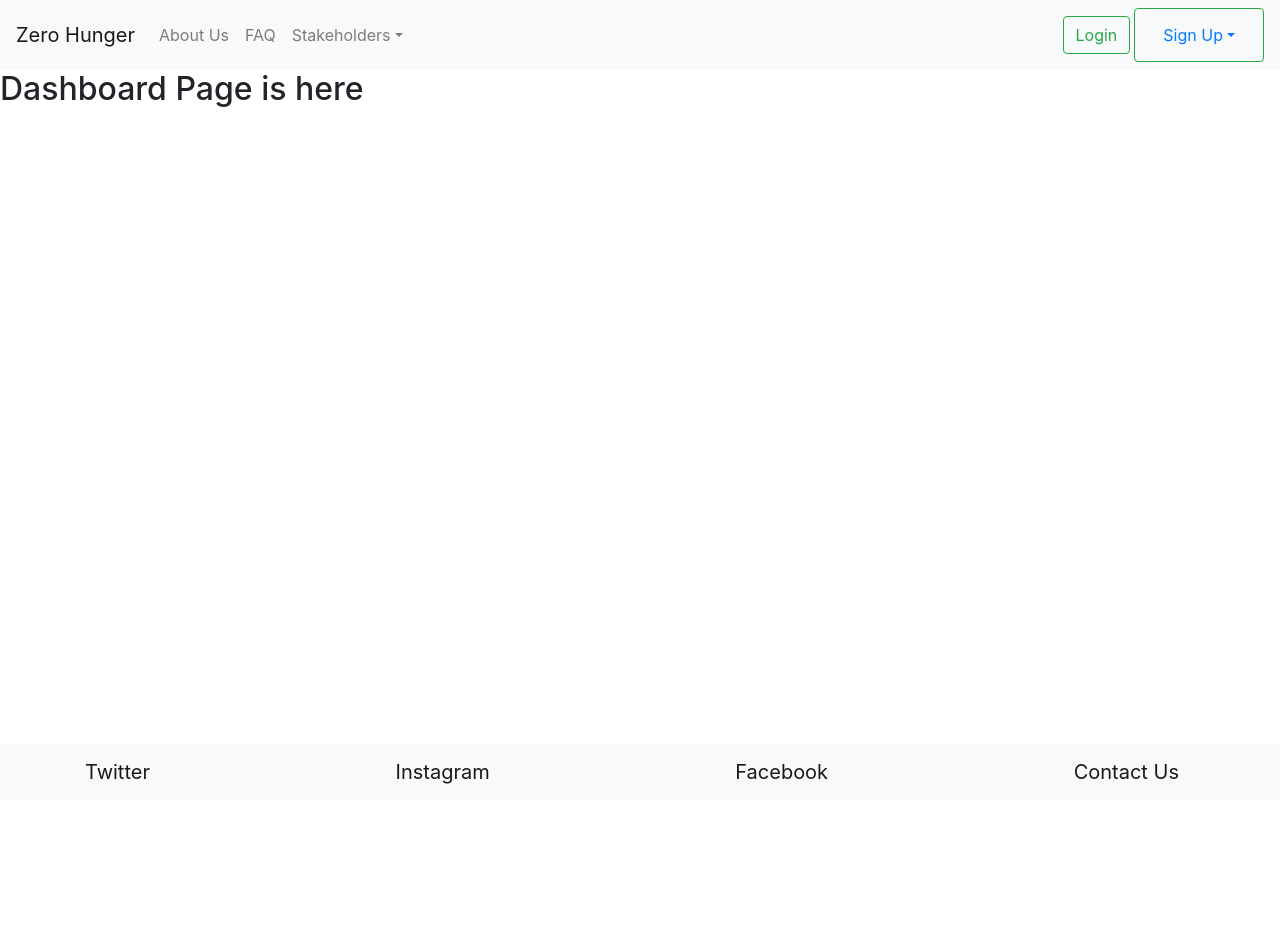
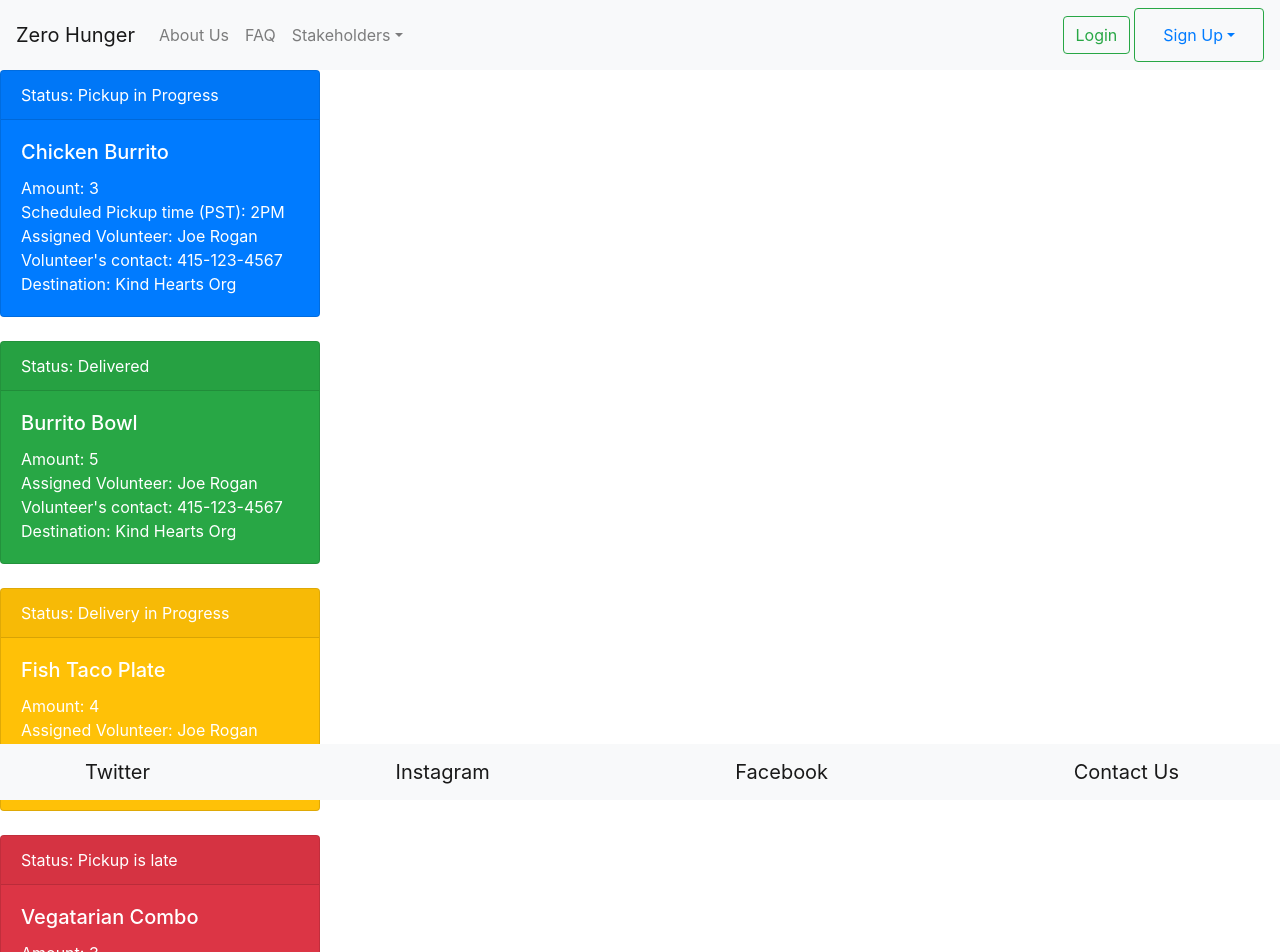
Before and after one commit to makhmudislamov/food-sharing-mvp, a React (Create React App) app in the folder food-sharing/: page /dashboard in a window 1280 px wide. Shown: the top 952 px of the page. Before the commit the page ends 800 px from the top, so only its background shows below. Built offline with nearby package versions, Linux system fonts and the light colour scheme.

Commit message:
added oreder cards

```diff
--- a/food-sharing/src/components/Auth.jsx
+++ b/food-sharing/src/components/Auth.jsx
@@ -1,6 +1,6 @@
 import React, { Component } from 'react';
 import Dashboard from './Dashboard';
-import LoginCard from './auth/loginCard';
+import LoginCard from './cards/loginCard';
 import { BrowserRouter as Router, Switch, Route } from "react-router-dom";
 
 class Auth extends Component {
--- a/food-sharing/src/components/Dashboard.jsx
+++ b/food-sharing/src/components/Dashboard.jsx
@@ -1,13 +1,12 @@
 import React, { Component } from 'react';
-import Navbar from "./navbar";
-import Footer from "./footer";
+import FoodCard from './cards/dashCard';
 
 class Dashboard extends Component {
     // state = {  }
     render() {
         return (
             <React.Fragment>
-                <h2>Dashboard Page is here</h2>
+                <FoodCard />
             </React.Fragment>
         );
     }
--- a/food-sharing/src/components/SignUp.jsx
+++ b/food-sharing/src/components/SignUp.jsx
@@ -1,7 +1,7 @@
 import React, { Component } from "react";
 import Navbar from "./navbar";
 import Footer from "./footer";
-import SignUpForm from "./auth/signupForm"
+import SignUpForm from "./cards/signupForm"
 
 class SignUp extends Component {
     // state = {  }
--- /dev/null
+++ b/food-sharing/src/components/cards/dashCard.jsx
@@ -0,0 +1,72 @@
+import React, { Component } from 'react';
+import { Card } from 'react-bootstrap';
+class FoodCard extends Component {
+    // state = {  }
+    render() {
+        return (
+            <React.Fragment>
+                <>
+                    <Card bg="primary" text="white" style={{ width: "20rem" }}>
+                        <Card.Header>Status: Pickup in Progress</Card.Header>
+                        <Card.Body>
+                            <Card.Title>Chicken Burrito</Card.Title>
+                            <Card.Text>
+                                Amount: 3 <br />
+                                Scheduled Pickup time (PST): 2PM <br />
+                                Assigned Volunteer: Joe Rogan <br />
+                                Volunteer's contact: 415-123-4567 <br />
+                                Destination: Kind Hearts Org <br />
+                            </Card.Text>
+                        </Card.Body>
+                    </Card>
+                    <br />
+
+                    <Card bg="success" text="white" style={{ width: "20rem" }}>
+                        <Card.Header>Status: Delivered</Card.Header>
+                        <Card.Body>
+                            <Card.Title>Burrito Bowl</Card.Title>
+                            <Card.Text>
+                                Amount: 5 <br />
+                                Assigned Volunteer: Joe Rogan <br />
+                                Volunteer's contact: 415-123-4567 <br />
+                                Destination: Kind Hearts Org <br />
+                            </Card.Text>
+                        </Card.Body>
+                    </Card>
+                    <br />
+
+                    <Card bg="warning" text="white" style={{ width: "20rem" }}>
+                        <Card.Header>Status: Delivery in Progress</Card.Header>
+                        <Card.Body>
+                            <Card.Title>Fish Taco Plate</Card.Title>
+                            <Card.Text>
+                                Amount: 4 <br />
+                                Assigned Volunteer: Joe Rogan <br />
+                                Volunteer's contact: 415-123-4567 <br />
+                                Destination: Kind Hearts Org <br />
+                            </Card.Text>
+                        </Card.Body>
+                    </Card>
+                    <br />
+
+                    <Card bg="danger" text="white" style={{ width: "20rem" }}>
+                        <Card.Header>Status: Pickup is late</Card.Header>
+                        <Card.Body>
+                            <Card.Title>Vegatarian Combo</Card.Title>
+                            <Card.Text>
+                                Amount: 3 <br />
+                                Scheduled Pickup time (PST): 4PM <br />
+                                Assigned Volunteer: In Progress <br />
+                                Volunteer's contact:  <br />
+                                Destination: Kind Hearts Org <br />
+                            </Card.Text>
+                        </Card.Body>
+                    </Card>
+                    <br />
+                </>
+            </React.Fragment>
+        );
+    }
+}
+
+export default FoodCard;
```
Also changed, not shown: food-sharing/src/components/cards/loginCard.jsx (renamed from food-sharing/src/components/auth/loginCard.jsx), food-sharing/src/components/cards/signupForm.jsx (renamed from food-sharing/src/components/auth/signupForm.jsx).
